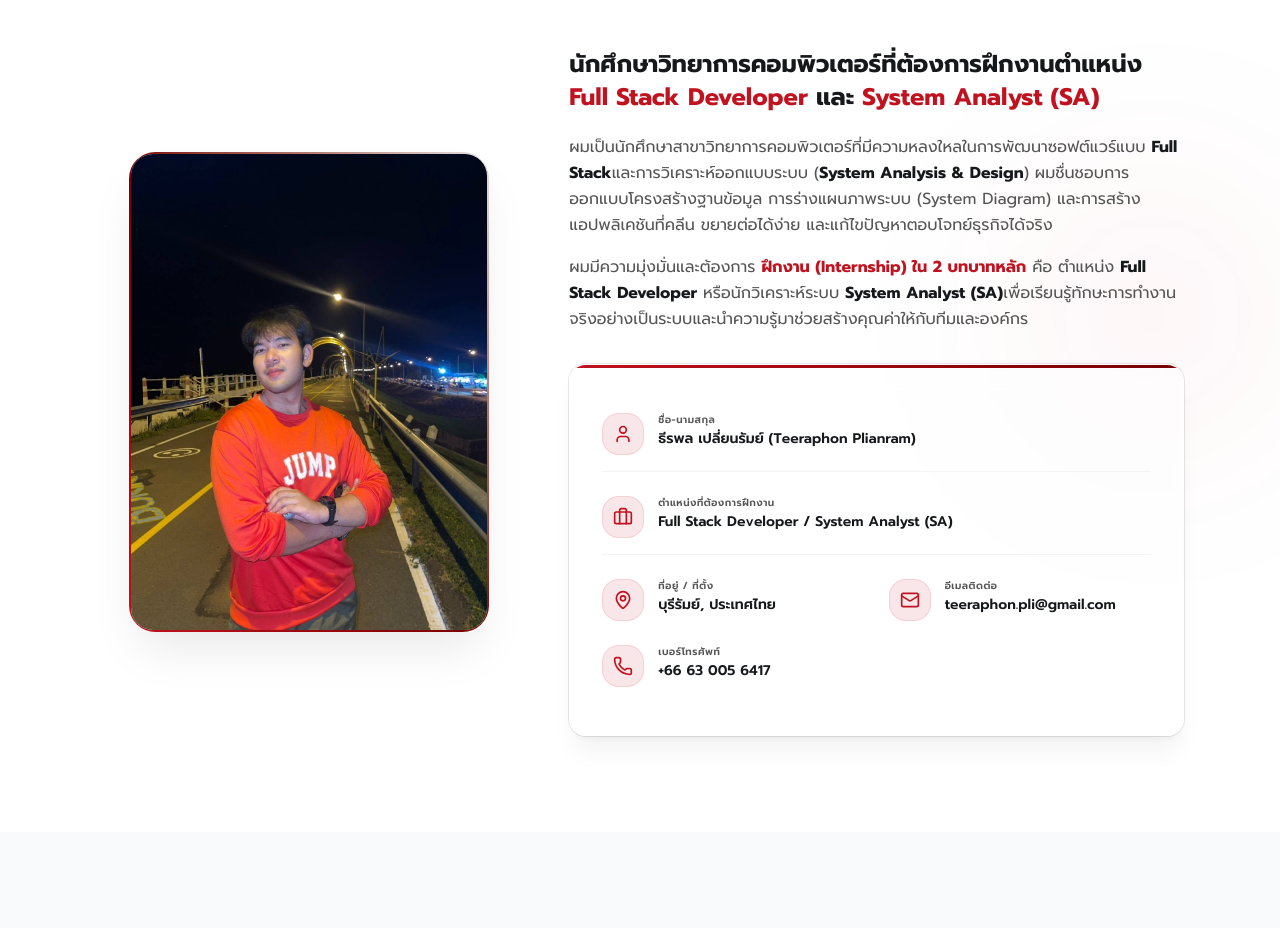
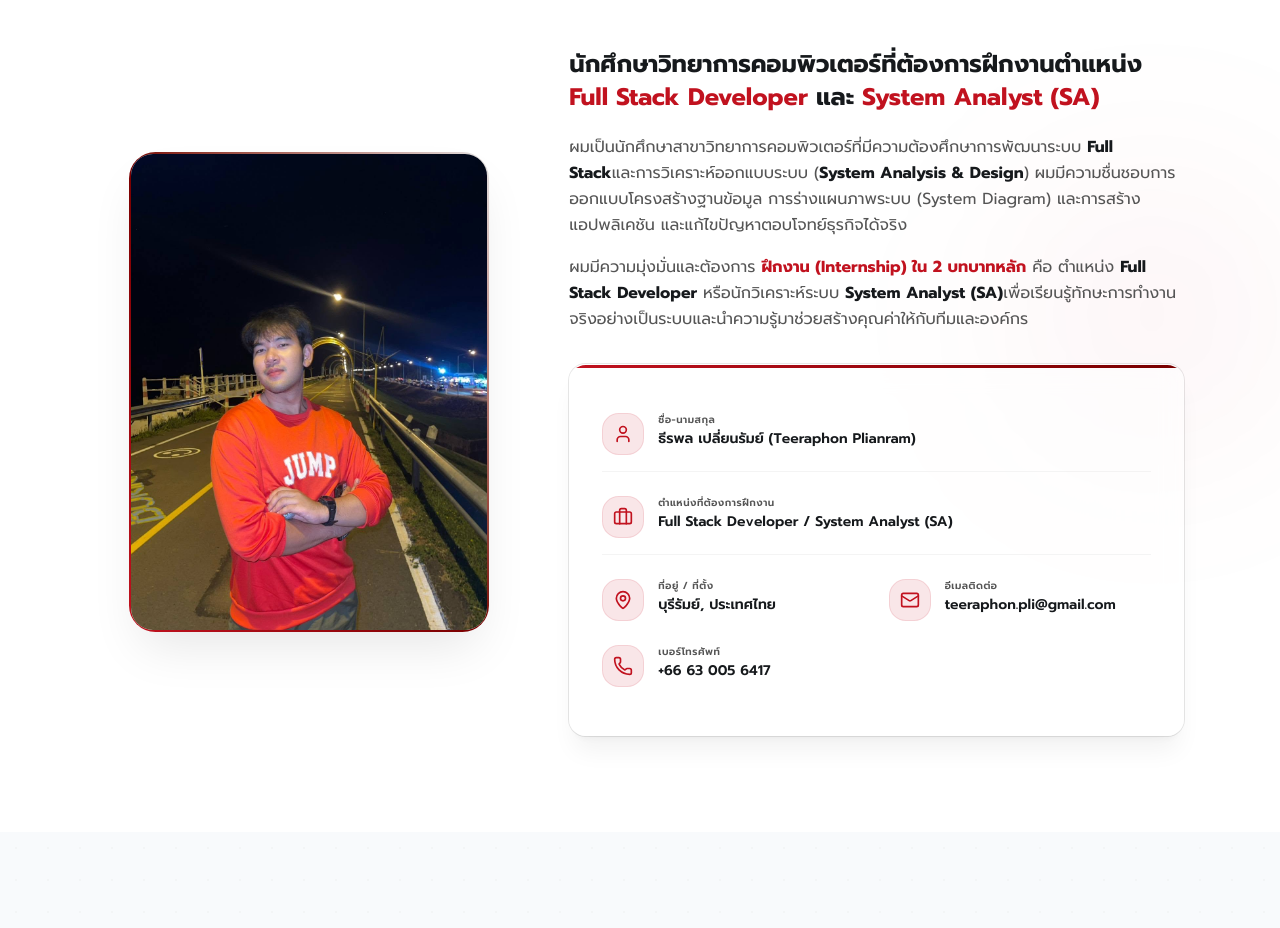
Before and after one commit to teeraphonn/my-portfolio, a Next.js app: page / in a window 1280 px wide. Shown: the part 940-1868 px from the top of the page. Built offline with nearby package versions, Linux system fonts and the light colour scheme.

Commit message:
Update About.tsx

```diff
--- a/sections/About.tsx
+++ b/sections/About.tsx
@@ -101,10 +101,10 @@ export function About() {
               </h3>
 
               <p className="text-muted-foreground font-sans leading-relaxed mb-4 text-sm md:text-base">
-                ผมเป็นนักศึกษาสาขาวิทยาการคอมพิวเตอร์ที่มีความหลงใหลในการพัฒนาซอฟต์แวร์แบบ <strong className="text-foreground">Full Stack</strong>
+                ผมเป็นนักศึกษาสาขาวิทยาการคอมพิวเตอร์ที่มีความต้องศึกษาการพัฒนาระบบ <strong className="text-foreground">Full Stack</strong>
                 และการวิเคราะห์ออกแบบระบบ (<strong className="text-foreground">System Analysis & Design</strong>)
-                ผมชื่นชอบการออกแบบโครงสร้างฐานข้อมูล การร่างแผนภาพระบบ (System Diagram)
-                และการสร้างแอปพลิเคชันที่คลีน ขยายต่อได้ง่าย และแก้ไขปัญหาตอบโจทย์ธุรกิจได้จริง
+                ผมมีความชื่นชอบการออกแบบโครงสร้างฐานข้อมูล การร่างแผนภาพระบบ (System Diagram)
+                และการสร้างแอปพลิเคชัน และแก้ไขปัญหาตอบโจทย์ธุรกิจได้จริง
               </p>
 
               <p className="text-muted-foreground font-sans leading-relaxed text-sm md:text-base">
```
